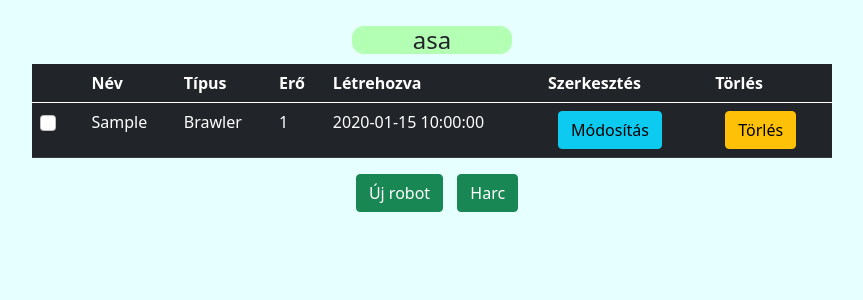
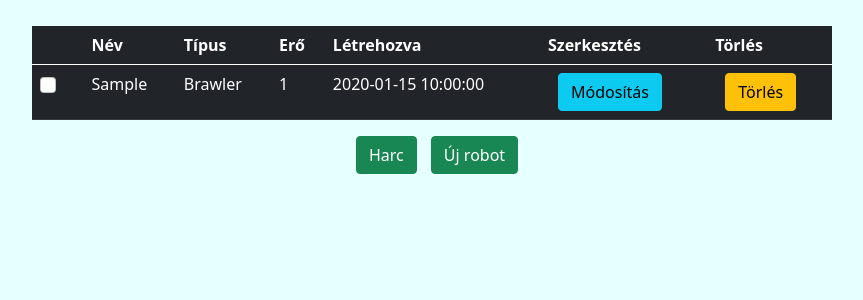
Before and after one commit to EvilDTX91/robotwar, a PHP site: page / in a window 1280 px wide. Shown: the top 300 px of the page, without its empty margins (288-1151 px from the left). Run offline with PHP 8.4, Linux system fonts and the light colour scheme; tables that the repository leaves empty hold one stand-in row (values such as "Sample post").

Commit message:
template mod1

```diff
--- a/templates/index.twig
+++ b/templates/index.twig
@@ -1,6 +1,11 @@
 {% extends 'base.twig' %}
 {% block content %}
     <body>
+        <div>
+            <div class="winner_robot_div hidden" id="winner_robot_div">
+                <p class="winner_p" id="winner_p"><p>
+            </div>
+        </div>
         <div class="robot_table">
             <table class="table table-hover table-dark">
                 <thead>
@@ -15,7 +20,6 @@
                     </tr>
                 </thead>
                 <tbody>
-                <div class="winner_robot_div"><h4 id="winner_h4">asa<h4><div>
                     {% for robot in robotlist %}
                         <tr id="tr_{{ robot.azonosito }}" for="check_{{ robot.azonosito }}">
                             <td>
@@ -52,10 +56,10 @@
                 </tbody>
             </table>
             <div class="robotAddDiv">
+                <button type="button" class="btn btn-success" onclick="robotBattle()" >Harc</button>
                 <button type="button" class="btn btn-success" onclick="robotAddOpen()" data-bs-toggle="modal" data-bs-target="#robotWarModal" data-bs-whatever="@getbootstrap">Új robot</button>
-                <button type="button" class="btn btn-success" onclick="robotBattle()" >Harc</button>
             </div>
-            </div>
+        </div>
         {% block model %}
             {% include 'modules/modal.twig' %}
         {% endblock %}
```
